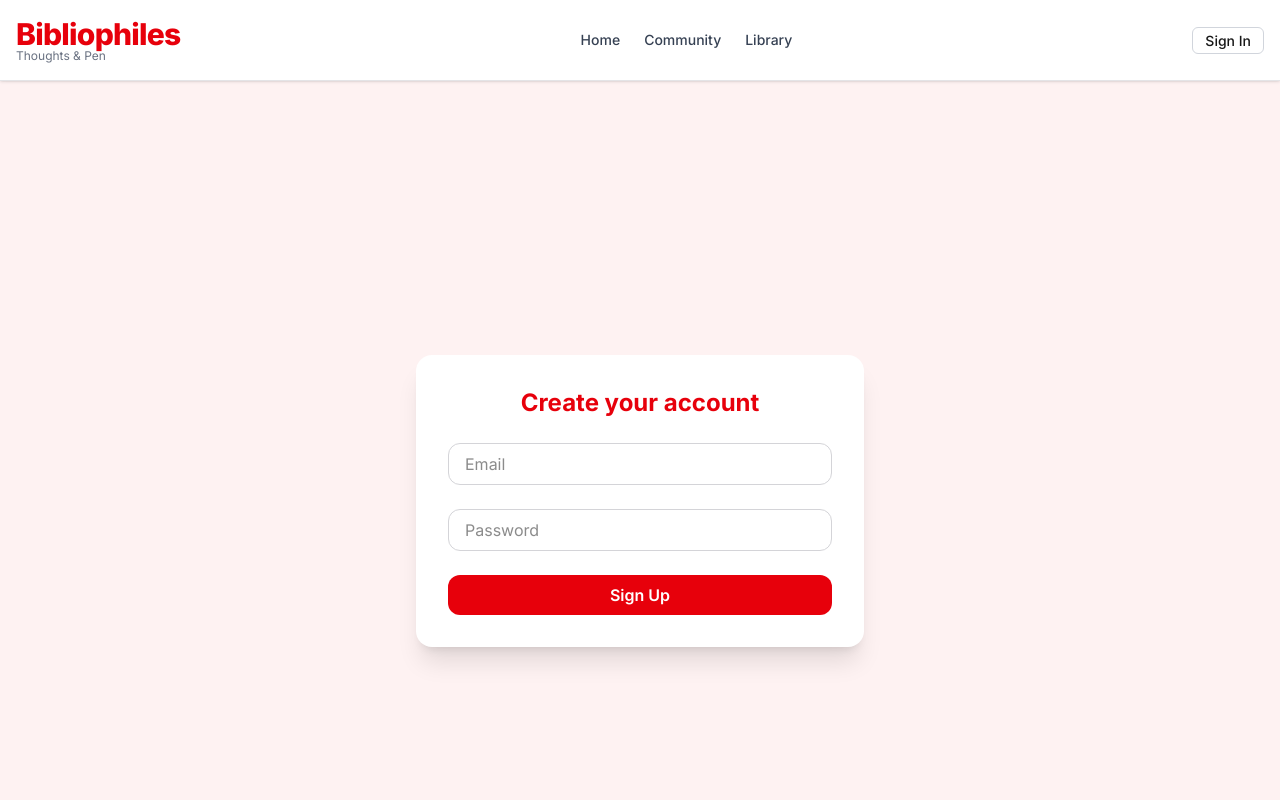
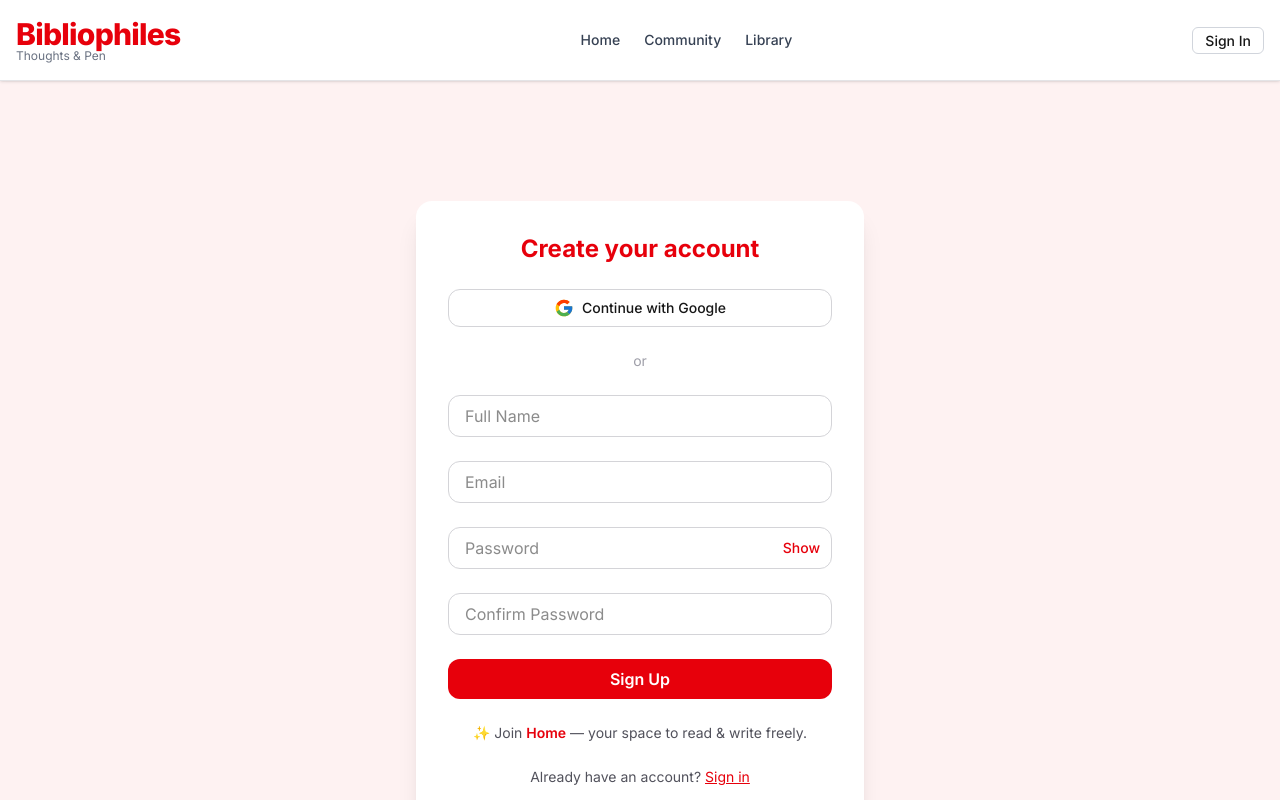
Before and after one commit to montasssar/bibliophiles-next, a Next.js app: page /signup in a window 1280 px wide. Shown: the top 800 px of the page. Built offline with nearby package versions, Linux system fonts and the light colour scheme; no server answers.

Commit message:
Added Google Oauth

```diff
--- a/components/forms/SignUp.tsx
+++ b/components/forms/SignUp.tsx
@@ -2,32 +2,89 @@
 
 import { useState } from 'react';
 import { useRouter } from 'next/navigation';
-import { createUserWithEmailAndPassword } from 'firebase/auth';
 import { auth } from '@/lib/firebase';
+import {
+  createUserWithEmailAndPassword,
+  updateProfile,
+  GoogleAuthProvider,
+  signInWithPopup,
+} from 'firebase/auth';
+import { FcGoogle } from 'react-icons/fc';
 
 export default function SignUp() {
   const router = useRouter();
+
+  const [name, setName] = useState('');
   const [email, setEmail] = useState('');
   const [password, setPassword] = useState('');
+  const [confirmPassword, setConfirmPassword] = useState('');
+  const [showPassword, setShowPassword] = useState(false);
   const [error, setError] = useState('');
+  const [loading, setLoading] = useState(false);
 
   const handleSignUp = async (e: React.FormEvent) => {
     e.preventDefault();
     setError('');
 
+    if (password !== confirmPassword) {
+      return setError('Passwords do not match');
+    }
+
     try {
-      await createUserWithEmailAndPassword(auth, email, password);
+      setLoading(true);
+      const userCredential = await createUserWithEmailAndPassword(auth, email, password);
+      await updateProfile(userCredential.user, { displayName: name });
       router.push('/home');
     } catch (err: any) {
       setError(err.message);
+    } finally {
+      setLoading(false);
+    }
+  };
+
+  const handleGoogleSignIn = async () => {
+    setError('');
+    try {
+      setLoading(true);
+      const provider = new GoogleAuthProvider();
+      await signInWithPopup(auth, provider);
+      router.push('/home');
+    } catch (err: any) {
+      setError(err.message);
+    } finally {
+      setLoading(false);
     }
   };
 
   return (
-    <form onSubmit={handleSignUp} className="space-y-6 w-full max-w-md bg-white p-8 rounded-2xl shadow-xl mx-auto mt-10">
+    <form
+      onSubmit={handleSignUp}
+      className="space-y-6 w-full max-w-md bg-white p-8 rounded-2xl shadow-xl mx-auto mt-10"
+    >
       <h2 className="text-2xl font-bold text-center text-red-600">Create your account</h2>
 
-      {error && <p className="text-red-500 text-sm">{error}</p>}
+      {error && <p className="text-red-500 text-sm text-center">{error}</p>}
+
+      <button
+        type="button"
+        onClick={handleGoogleSignIn}
+        className="w-full border border-zinc-300 rounded-xl py-2 px-4 flex items-center justify-center gap-2 hover:bg-zinc-50 transition"
+        disabled={loading}
+      >
+        <FcGoogle className="text-xl" />
+        <span className="font-medium text-sm">Continue with Google</span>
+      </button>
+
+      <div className="text-center text-sm text-zinc-400">or</div>
+
+      <input
+        type="text"
+        placeholder="Full Name"
+        value={name}
+        onChange={(e) => setName(e.target.value)}
+        required
+        className="w-full border border-zinc-300 rounded-xl px-4 py-2"
+      />
 
       <input
         type="email"
@@ -37,20 +94,55 @@ export default function SignUp() {
         required
         className="w-full border border-zinc-300 rounded-xl px-4 py-2"
       />
+
+      <div className="relative">
+        <input
+          type={showPassword ? 'text' : 'password'}
+          placeholder="Password"
+          value={password}
+          onChange={(e) => setPassword(e.target.value)}
+          required
+          className="w-full border border-zinc-300 rounded-xl px-4 py-2 pr-12"
+        />
+        <button
+          type="button"
+          onClick={() => setShowPassword((prev) => !prev)}
+          className="absolute inset-y-0 right-3 text-sm text-red-600 font-medium"
+        >
+          {showPassword ? 'Hide' : 'Show'}
+        </button>
+      </div>
+
       <input
         type="password"
-        placeholder="Password"
-        value={password}
-        onChange={(e) => setPassword(e.target.value)}
+        placeholder="Confirm Password"
+        value={confirmPassword}
+        onChange={(e) => setConfirmPassword(e.target.value)}
         required
         className="w-full border border-zinc-300 rounded-xl px-4 py-2"
       />
+
       <button
         type="submit"
-        className="w-full bg-red-600 hover:bg-red-700 text-white font-semibold rounded-xl px-4 py-2 transition"
+        disabled={loading}
+        className={`w-full bg-red-600 hover:bg-red-700 text-white font-semibold rounded-xl px-4 py-2 transition ${
+          loading ? 'opacity-50 cursor-not-allowed' : ''
+        }`}
       >
-        Sign Up
+        {loading ? 'Creating Account...' : 'Sign Up'}
       </button>
+
+      <p className="text-sm text-zinc-600 text-center">
+        <span className="text-zinc-500">✨</span> Join{' '}
+        <span className="font-semibold text-red-600">Home</span> — your space to read & write freely.
+      </p>
+
+      <p className="text-sm text-zinc-600 text-center">
+        Already have an account?{' '}
+        <a href="/signin" className="text-red-600 underline">
+          Sign in
+        </a>
+      </p>
     </form>
   );
 }
```
